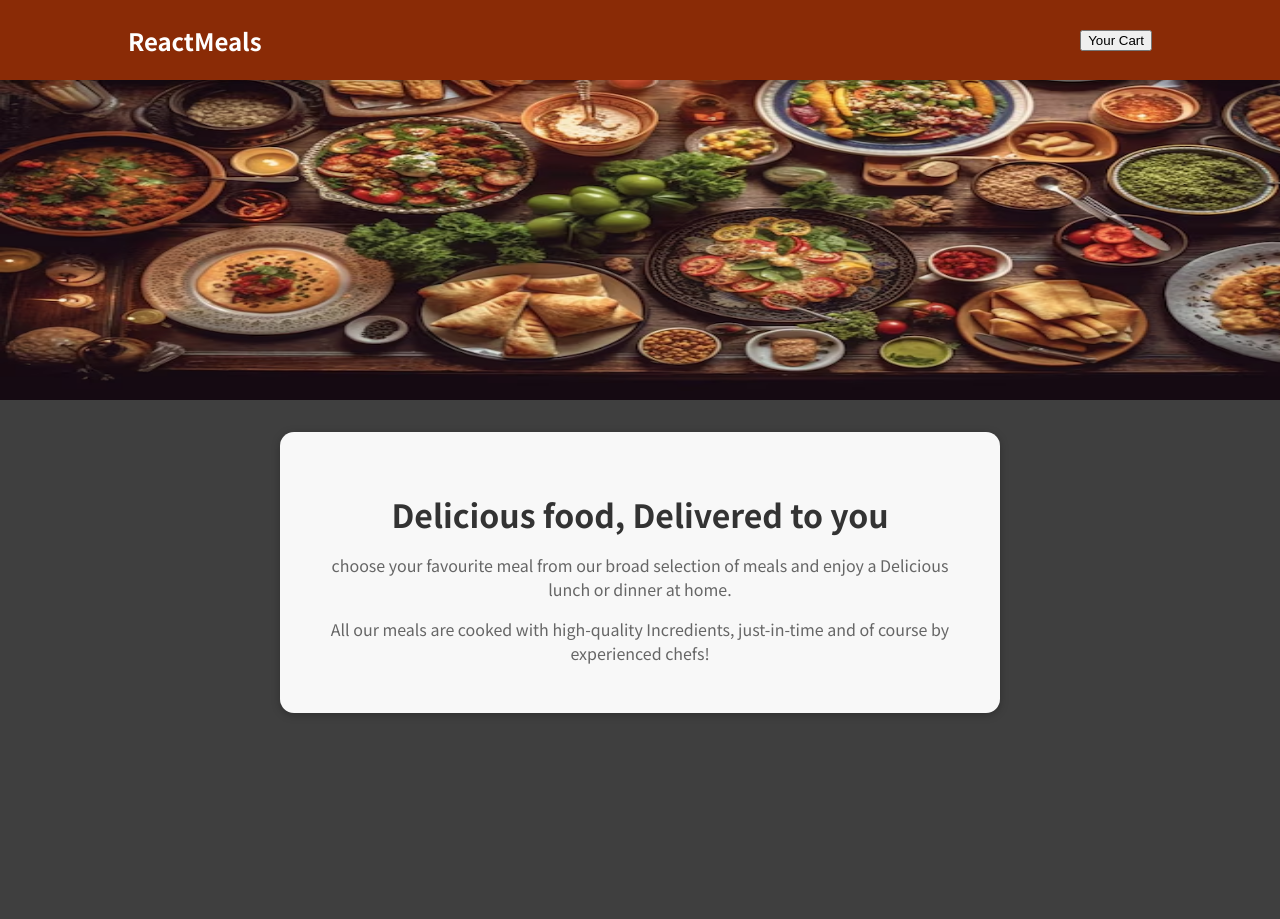
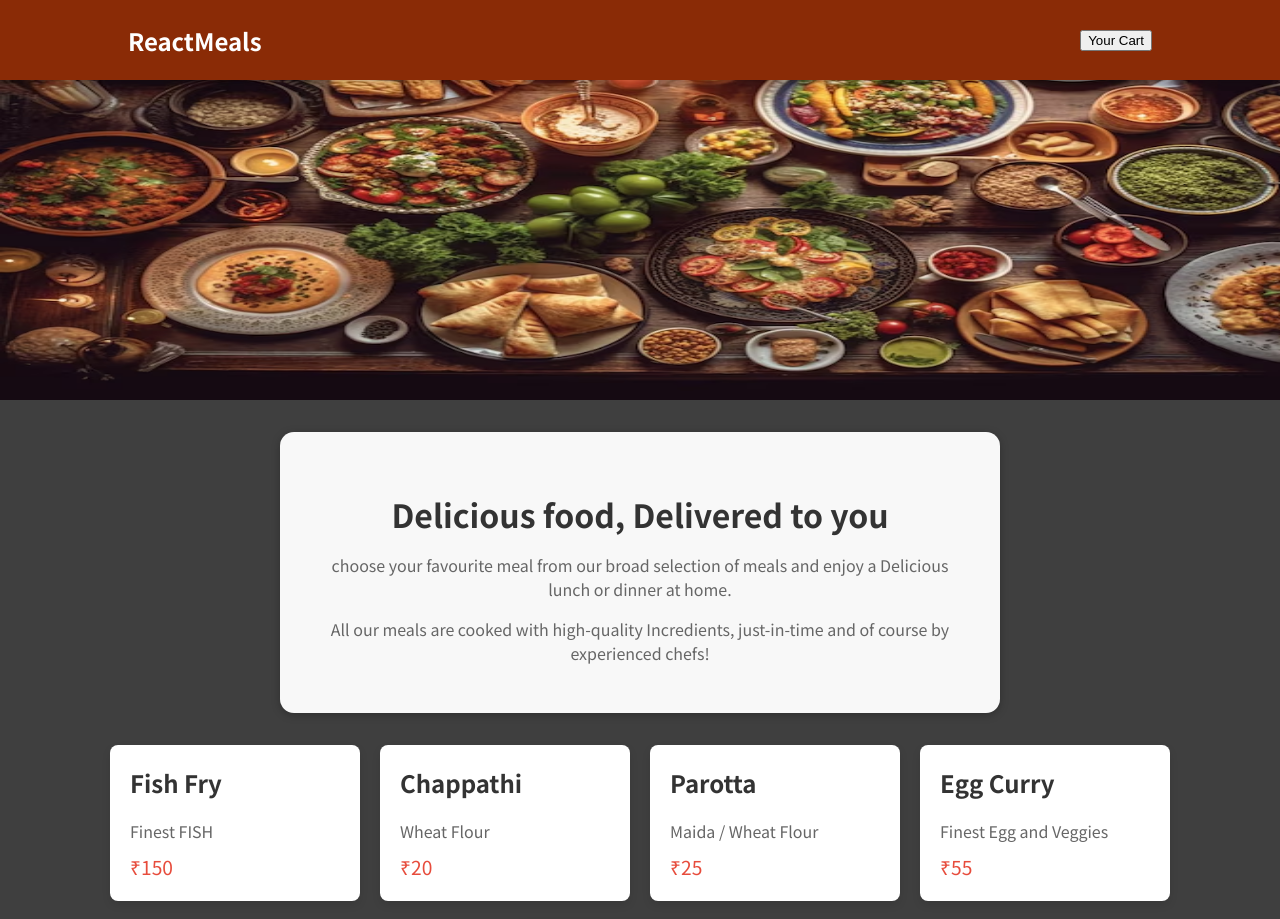
Before and after one commit to bha4/-Restaurant-app, a React (Create React App) app: page / in a window 1280 px wide. Shown: the top 919 px of the page. Before the commit the page ends 800 px from the top, so only its background shows below. Built offline with nearby package versions, Linux system fonts and the light colour scheme.

Commit message:
List of Meals

```diff
--- a/src/App.js
+++ b/src/App.js
@@ -1,11 +1,12 @@
 import Header from "./components/Layout/Header";
-import RestaurantSummary from "./components/Meals/RestaurantSummary";
+import Meals from "./components/Meals/Meals";
+
 
 function App() {
   return (
     <>
       <Header />
-      <RestaurantSummary />
+      <Meals />
     </>
   );
 }
--- /dev/null
+++ b/src/components/Meals/Meals.css
@@ -0,0 +1,39 @@
+.meal-list {
+  list-style-type: none;
+  padding: 0;
+  display: flex;
+  flex-wrap: wrap;
+  justify-content: center;
+  gap: 20px;
+}
+
+.meal-card {
+  width: 250px;
+  padding: 20px;
+  border-radius: 8px;
+  box-shadow: 0 4px 8px rgba(0, 0, 0, 0.1);
+  background-color: #fff;
+  transition: transform 0.3s ease;
+}
+
+.meal-card:hover {
+  transform: translateY(-5px);
+}
+
+.meal-card h2 {
+  margin-top: 0;
+  color: #333;
+  font-size: 1.5rem;
+}
+
+.meal-description {
+  color: #666;
+  font-size: 1rem;
+  margin: 10px 0;
+}
+
+.meal-price {
+  color: #e74c3c;
+  font-size: 1.2rem;
+  margin: 10px 0 0;
+}
--- /dev/null
+++ b/src/components/Meals/Meals.js
@@ -0,0 +1,50 @@
+import React from "react";
+import RestaurantSummary from "./RestaurantSummary";
+import "./Meals.css";
+
+function Meals() {
+  const List = [
+    {
+      Name: "Fish Fry",
+      Desc: "Finest FISH",
+      Price: "150",
+    },
+    {
+      Name: "Chappathi",
+      Desc: "Wheat Flour",
+      Price: "20",
+    },
+    {
+      Name: "Parotta",
+      Desc: "Maida / Wheat Flour",
+      Price: "25",
+    },
+    {
+      Name: "Egg Curry",
+      Desc: "Finest Egg and Veggies",
+      Price: "55",
+    },
+    {
+      Name: "Dosa",
+      Desc: "Rice Flour",
+      Price: "20",
+    },
+  ];
+
+  const Meals = List.map((meal) => (
+    <li key={meal.Name} className="meal-card">
+      <h2>{meal.Name}</h2>
+      <p className="meal-description">{meal.Desc}</p>
+      <p className="meal-price">₹{meal.Price}</p>
+    </li>
+  ));
+
+  return (
+    <>
+      <RestaurantSummary />
+      <ul className="meal-list">{Meals}</ul>
+    </>
+  );
+}
+
+export default Meals;
```
Also changed, not shown: src/components/Layout/HeaderCartButton.js (deleted).
